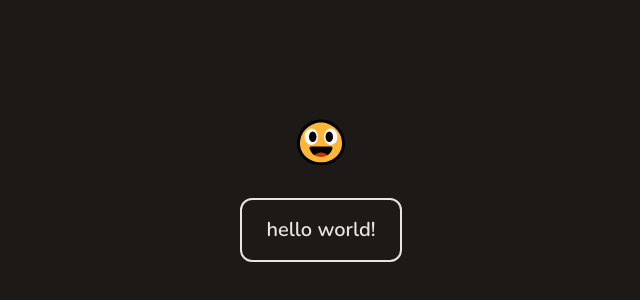
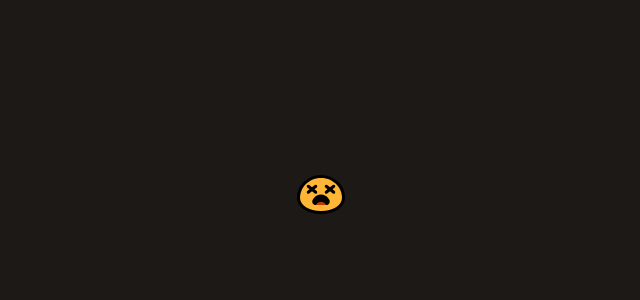
Before and after one commit to deltea/lil-guy, a SvelteKit app: page / in a window 1280 px wide. Shown: the part 210-510 px from the top of the page, without its empty margins (319-959 px from the left). Built offline with nearby package versions, Linux system fonts and the light colour scheme.

Commit message:
some cool lines action going on

```diff
--- a/src/routes/+page.svelte
+++ b/src/routes/+page.svelte
@@ -1,8 +1,10 @@
 <script lang="ts">
   import { animate } from "animejs";
   import { onMount } from "svelte";
+  import { fade, fly } from "svelte/transition";
 
   let lines = $state([
+    "",
     "hello world!",
     "how's it going!",
     "hello there!",
@@ -11,12 +13,41 @@
   let lineIndex = $state(0);
   let charIndex = $state(0);
   let currentLine = $derived(lines[lineIndex].substring(0, charIndex));
+  let currentFace = $state("dead");
+  let isWoke = $state(false);
 
-  onMount(() => {
-    setInterval(() => {
+  function onClick() {
+    if (!isWoke) {
+      isWoke = true;
+      currentFace = "slight_smile";
+    };
+
+    showNextLine();
+  }
+
+  function showNextLine() {
+    // reset text
+    const backspaceInterval = setInterval(() => {
+      charIndex = Math.max(0, charIndex - 1);
+    }, 25);
+    setTimeout(() => {
+      clearInterval(backspaceInterval);
+      lineIndex++;
+
+      currentFace = "grinning";
+      const typeInterval = setInterval(() => {
         // lineIndex = (lineIndex + 1) % lines.length;
         charIndex = Math.min(lines[lineIndex].length, charIndex + 1);
       }, 50);
+      setTimeout(() => {
+        currentFace = "slight_smile";
+        clearInterval(typeInterval);
+      }, lines[lineIndex].length * 50);
+    }, lines[lineIndex].length * 25);
+
+  }
+
+  onMount(() => {
   });
 </script>
 
@@ -25,13 +56,21 @@
 </svelte:head>
 
 <main class="flex flex-col gap-8 justify-center items-center min-h-screen">
+  <button
+    class="cursor-grab active:cursor-grabbing hover:scale-110 active:scale-100 duration-100"
+    onclick={onClick}
+  >
     <img
-    src="/smileys/grinning.svg"
+      src="/smileys/{currentFace}.svg"
       alt="lil guy"
       class="w-12"
+      draggable={false}
     >
+  </button>
 
-  <p id="typewriter" class="border-2 border-fg rounded-xl py-4 px-6 text-xl font-semibold">
+  {#if isWoke}
+    <p transition:fade={{ duration: 100}} id="typewriter" class="border-2 border-fg rounded-xl h-16 flex items-center justify-center px-6 text-xl font-semibold">
       {currentLine}
     </p>
+  {/if}
 </main>
```
Lines whose indentation alone changed are shown as unchanged.
